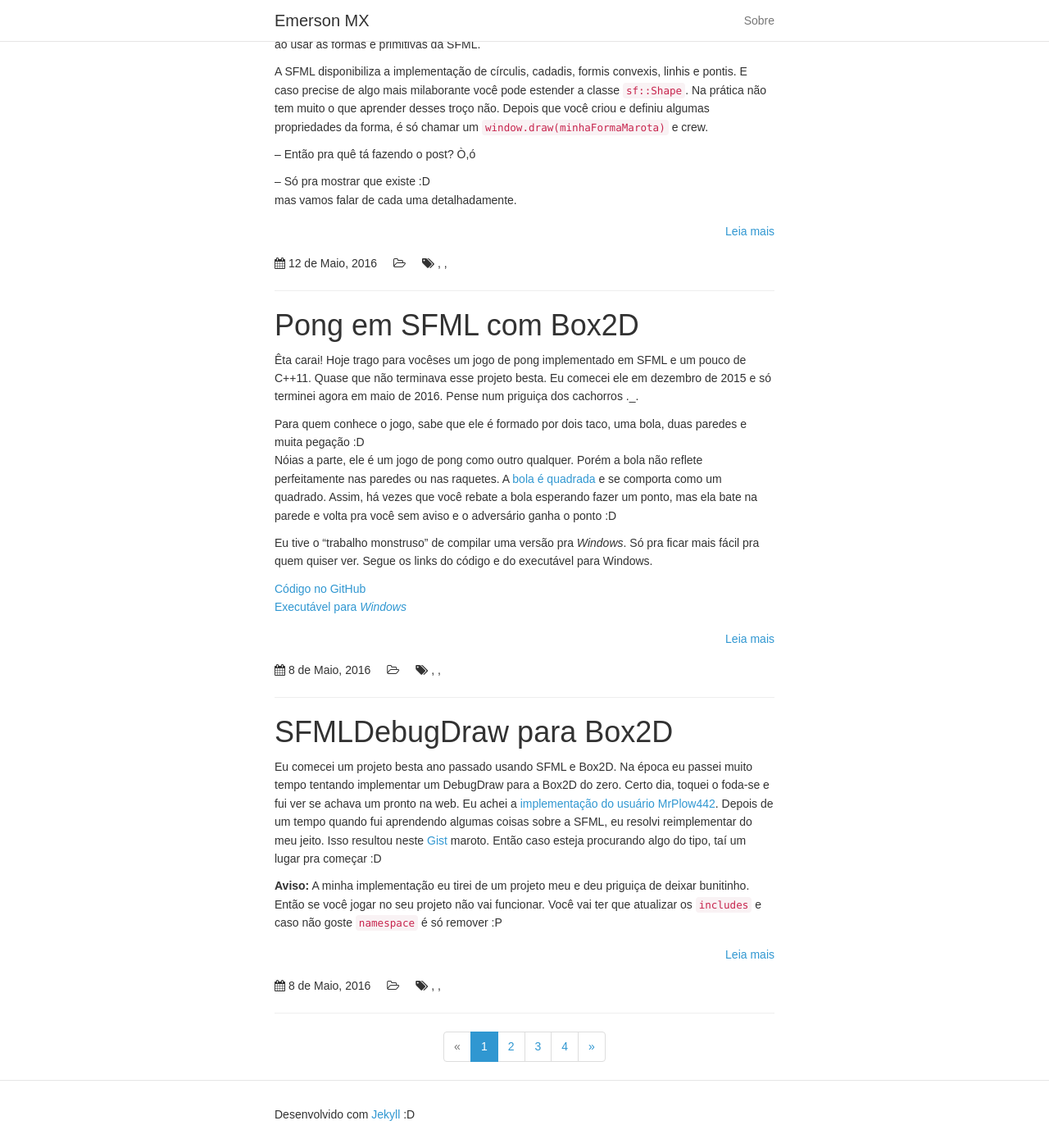
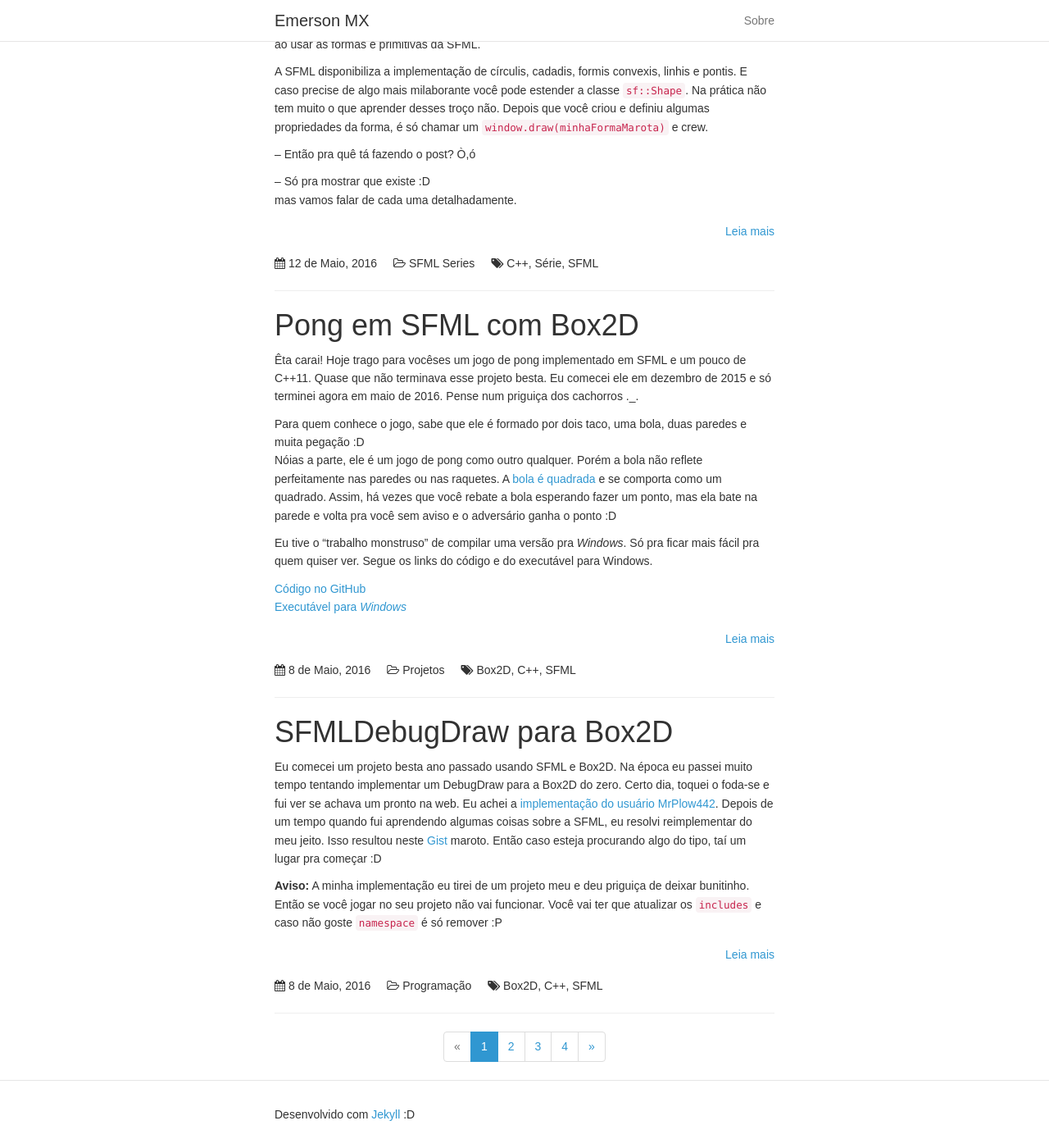
Before and after one commit to emersonmx/emersonmx.github.io, a Jekyll site: the page built from index.html, in a window 1280 px wide and 1400 px high, scrolled down 758 px. Shown: the whole window at 82% size. Built offline with Jekyll 4.4.1, drawn with Linux system fonts in a browser that asks for light colours; the list of posts is cut into pages by our own code; some of the changed text lies outside the part shown.

Commit message:
Revert "Move data to config"
This reverts commit 83e34c9d2163449e0cdeaaeb3474e7f0cd59cf9d.

# Conflicts:
#	_config.yml

```diff
--- a/_config.yml
+++ b/_config.yml
@@ -46,42 +46,6 @@ paginate: 5
 paginate_path: '/page:num/'
 date_format: '%Y-%m-%d %H:%M'
 excerpt_separator: '<!--more-->'
-
-# Categories and Tags info
-category_list: &category_list
-  - name: 'Engenharia de Software'
-    value: engenharia-de-software
-  - name: 'Programação'
-    value: programacao
-  - name: 'Projetos'
-    value: projetos
-  - name: 'RNG'
-    value: rng
-  - name: 'SFML Series'
-    value: sfml-series
-tag_list: &tag_list
-  - name: Box2D
-    value: box2d
-  - name: C
-    value: c
-  - name: C++
-    value: cpp
-  - name: Curiosidades
-    value: curiosidades
-  - name: Dicas
-    value: dicas
-  - name: PHP
-    value: php
-  - name: Python
-    value: python
-  - name: RNG
-    value: rng
-  - name: Série
-    value: serie
-  - name: SFML
-    value: sfml
-  - name: Vim
-    value: vim
 
 # Prose settings
 prose:
@@ -139,13 +103,45 @@ prose:
           element: select
           label: Categoria
           placeholder: Seleciona a categoria
-          options: *category_list
+          options:
+            - name: Engenharia de Software
+              value: engenharia-de-software
+            - name: Programação
+              value: programacao
+            - name: Projetos
+              value: projetos
+            - name: RNG
+              value: rng
+            - name: SFML Series
+              value: sfml-series
       - name: tags
         field:
           element: multiselect
           label: Tags
           placeholder: Selecione as tags
-          options: *tag_list
+          options:
+            - name: Box2D
+              value: box2d
+            - name: C
+              value: c
+            - name: CPP
+              value: cpp
+            - name: Curiosidades
+              value: curiosidades
+            - name: Dicas
+              value: dicas
+            - name: PHP
+              value: php
+            - name: Python
+              value: python
+            - name: RNG
+              value: rng
+            - name: Série
+              value: serie
+            - name: SFML
+              value: sfml
+            - name: Vim
+              value: vim
 
 # Build settings
 markdown: kramdown
--- /dev/null
+++ b/_data/categories.yml
@@ -0,0 +1,5 @@
+engenharia-de-software: 'Engenharia de Software'
+programacao: 'Programação'
+projetos: 'Projetos'
+rng: 'RNG'
+sfml-series: 'SFML Series'
--- /dev/null
+++ b/_data/tags.yml
@@ -0,0 +1,11 @@
+box2d: 'Box2D'
+c: 'C'
+cpp: 'C++'
+curiosidades: 'Curiosidades'
+dicas: 'Dicas'
+php: 'PHP'
+python: 'Python'
+rng: 'RNG'
+serie: 'Série'
+sfml: 'SFML'
+vim: 'Vim'
```
